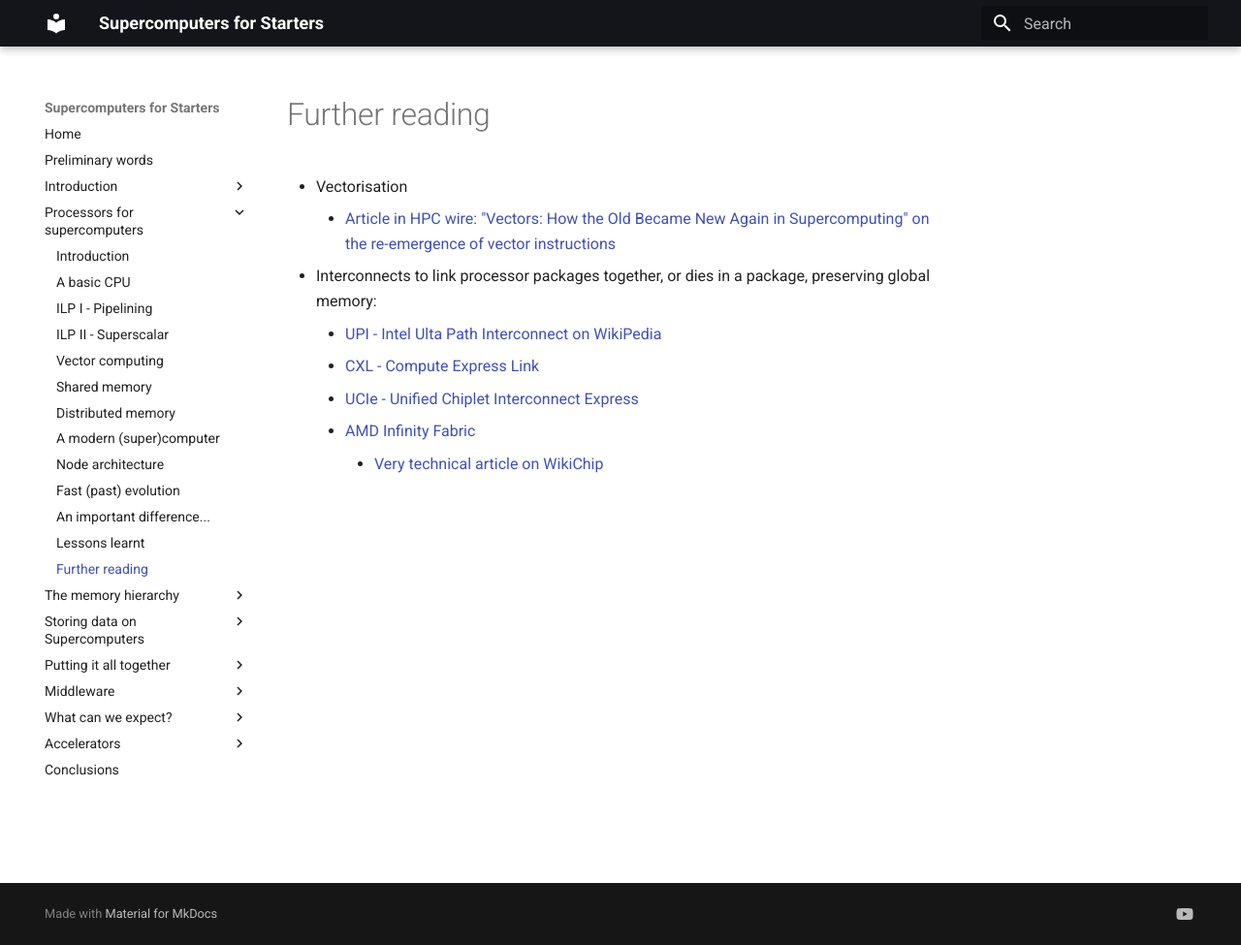
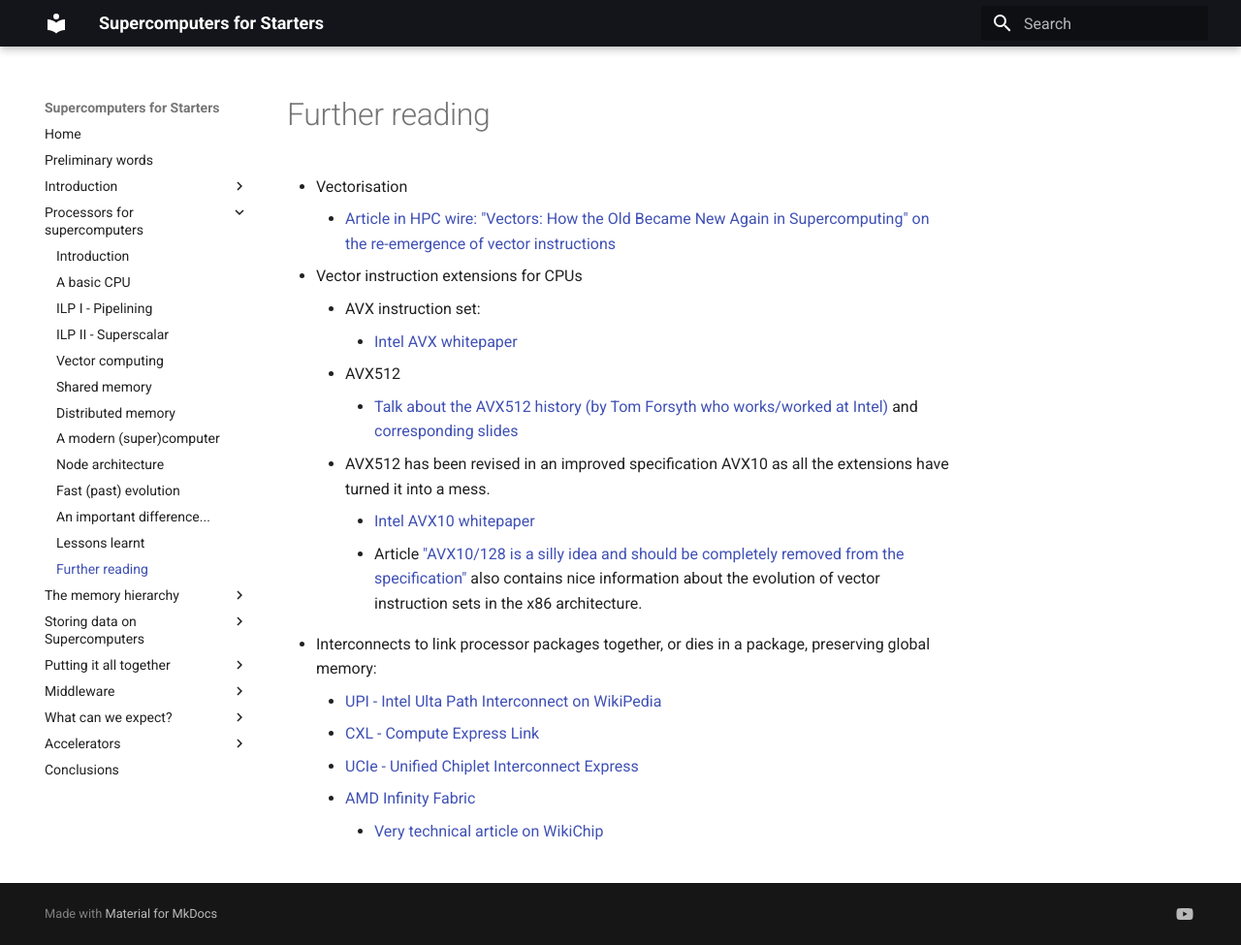
Before and after one commit to klust/SupercomputersForStarters, an MkDocs documentation site: the page built from docs/C02_Processors/C02_S13_Further_reading.md, in a window 1280 px wide and 975 px high. Shown: the whole window at 97% size. Built offline with MkDocs 1.6.1 and Material for MkDocs 9.7.7, drawn with Linux system fonts in a browser that asks for light colours.

Commit message:
Adding some additional links to further reading in the CPU section.

```diff
--- a/docs/C02_Processors/C02_S13_Further_reading.md
+++ b/docs/C02_Processors/C02_S13_Further_reading.md
@@ -3,6 +3,18 @@
 -   Vectorisation
     -   [Article in HPC wire: "Vectors: How the Old Became New Again in Supercomputing"
          on the re-emergence of vector instructions](https://www.hpcwire.com/2016/09/26/vectors-old-became-new-supercomputing/)
+-   Vector instruction extensions for CPUs
+    -   AVX instruction set:
+        -   [Intel AVX whitepaper](https://www.intel.com/content/dam/develop/external/us/en/documents/intro-to-intel-avx-183287.pdf)
+    -   AVX512
+        -   [Talk about the AVX512 history (by Tom Forsyth who works/worked at Intel)](https://guide.handmade-seattle.com/c/2019/talks/lifecycle-of-an-instruction-set/) and
+            [corresponding slides](https://handmade-seattle.com/2019/slides/tom_forsyth.pdf)
+    -   AVX512 has been revised in an improved specification AVX10 as all the extensions have
+        turned it into a mess.
+        -   [Intel AVX10 whitepaper](https://www.intel.com/content/www/us/en/content-details/784267/intel-advanced-vector-extensions-10-intel-avx10-architecture-specification.html)
+        -   Article ["AVX10/128 is a silly idea and should be completely removed from the specification"](https://chipsandcheese.com/2023/10/11/avx10-128-is-a-silly-idea-and-should-be-completely-removed-from-the-specification/)
+            also contains nice information about the evolution of vector instruction sets in
+            the x86 architecture.
 -   Interconnects to link processor packages together, or dies in a package,
     preserving global memory:
     -   [UPI - Intel Ulta Path Interconnect on WikiPedia](https://en.wikipedia.org/wiki/Intel_Ultra_Path_Interconnect)
```
